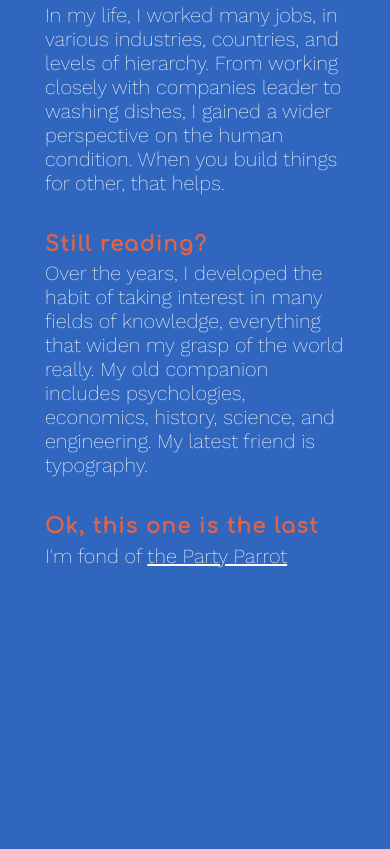
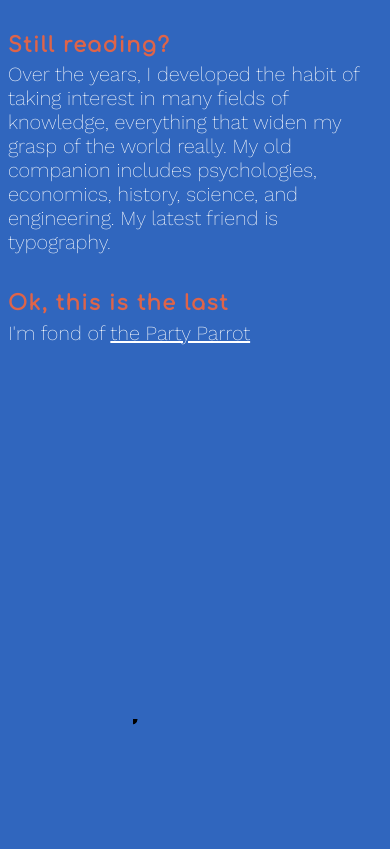
Before and after one commit to YannIsCoding/ypdotcom, a plain HTML site: page index.html in a window 390 px wide. Shown: the part 1379-2228 px from the top of the page. Drawn offline with nearby package versions, Linux system fonts and the light colour scheme.

Commit message:
adjust width on mobile

```diff
--- a/index.html
+++ b/index.html
@@ -37,7 +37,7 @@
         <h3> Still reading? </h3>
         <p> Over the years, I developed the habit of taking interest in many fields of knowledge, everything that widen my grasp of the world really. My old companion includes psychologies, economics, history, science, and engineering. My latest friend is typography. </p>
 
-        <h3>Ok, this one is the last</h3>
+        <h3>Ok, this is the last</h3>
         <p>I'm fond of <a href="https://cultofthepartyparrot.com/">the Party Parrot</a></p>
       </div>
     </div>
--- a/style.css
+++ b/style.css
@@ -105,7 +105,7 @@ a {
 @media (max-width: 540px) {
   /* For a screen < 540px, this CSS will be read */
   .container {
-    width: 300px;
+    width: 100%;
   }
 }
 
```
